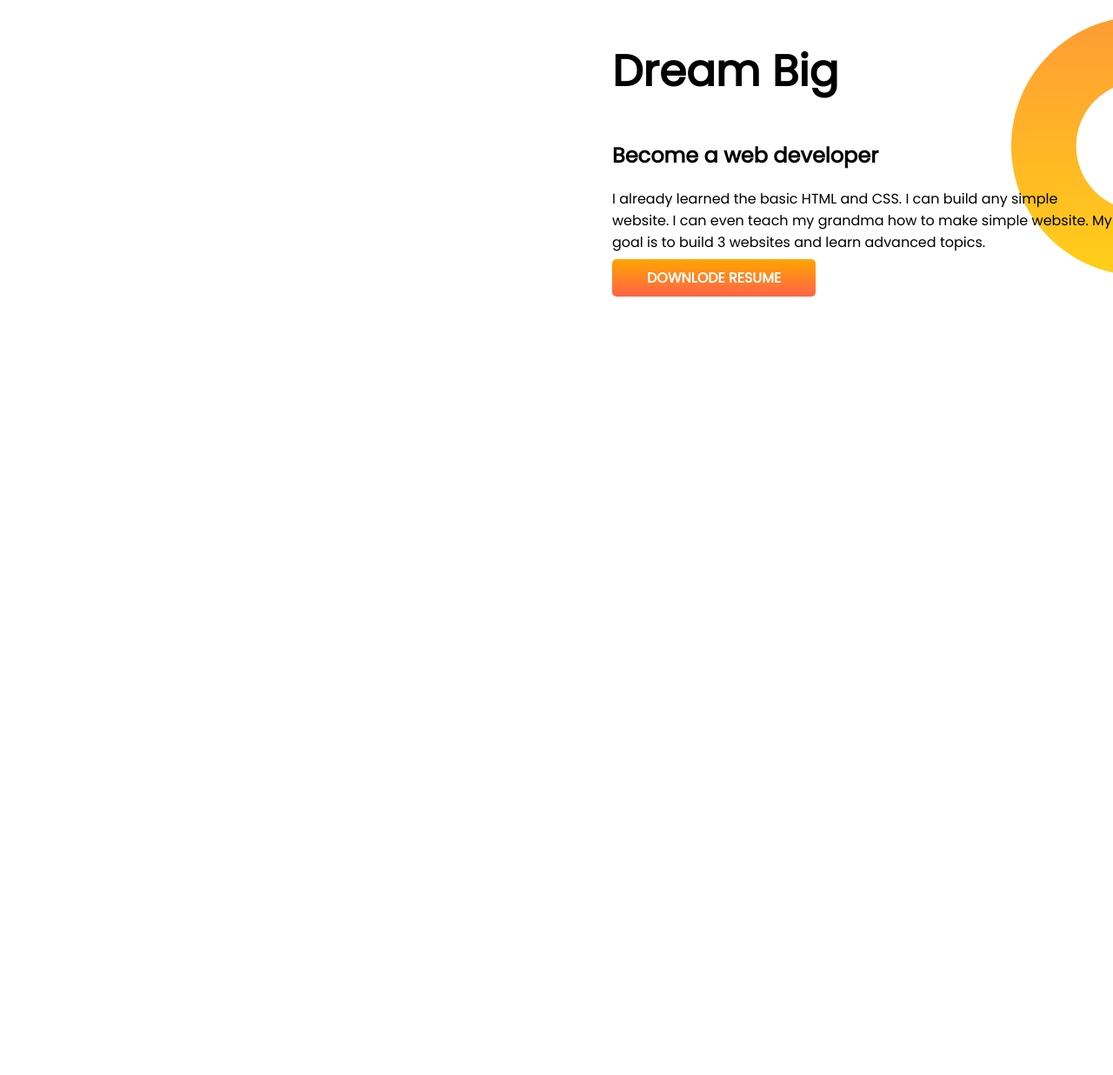
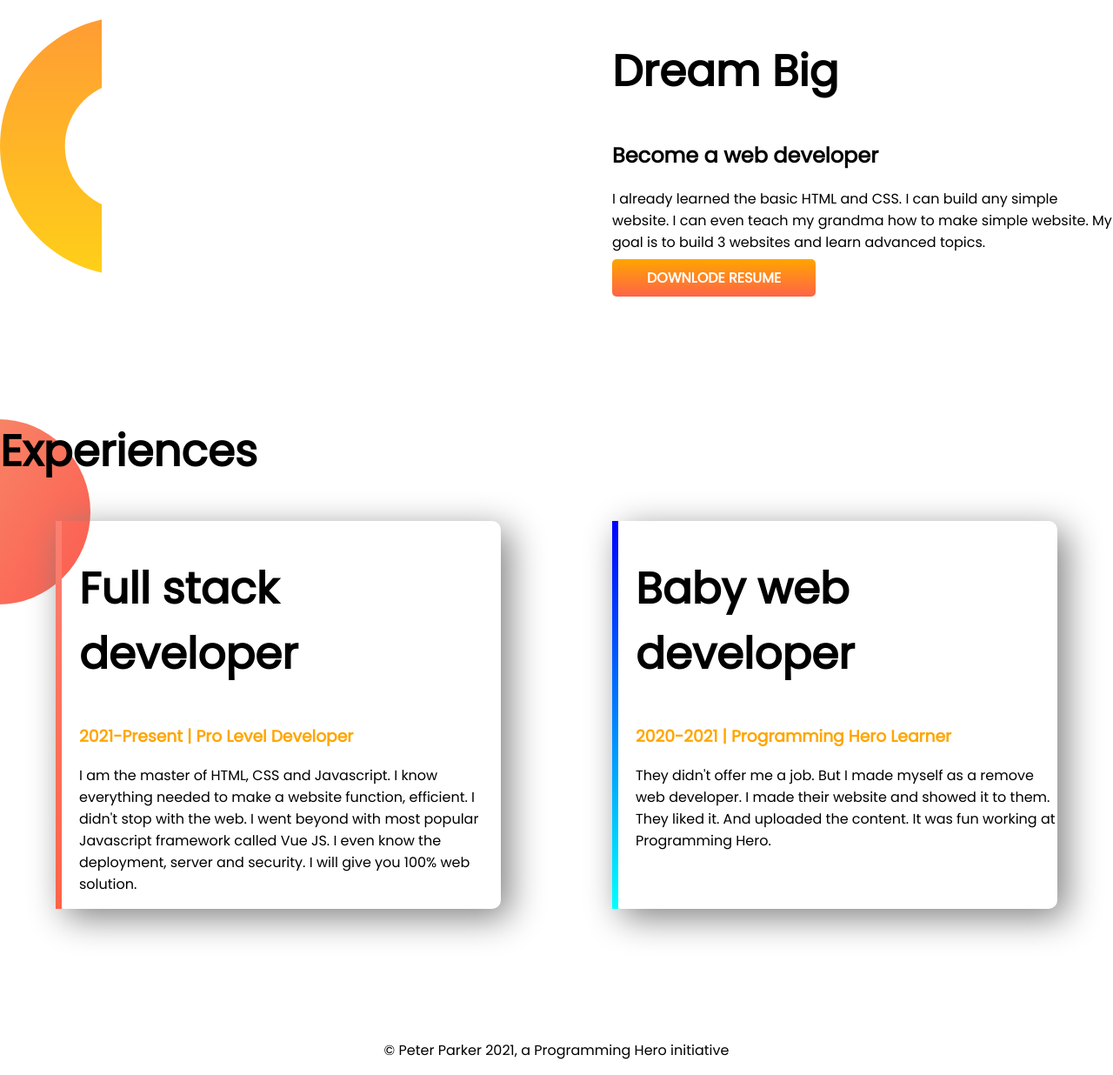
Before and after one commit to Al-amin42321/developer-portfolio, a plain HTML site: page index.html in a window 1280 px wide. Shown: the part 610-1846 px from the top of the page at 87% size. Before the commit the page ends 1092 px from the top, so only its background shows below. Drawn offline with Linux system fonts and the light colour scheme.

Commit message:
footer and experience added

```diff
--- a/index.html
+++ b/index.html
@@ -13,7 +13,7 @@
 </head>
 
 <body>
-    <section class="top-banner">
+    <section class="top-banner flexibal-container">
         <div class="half-width">
             <h1><span class="red-color">Welcome To</span> </h1>
             <h1> <span class="orange-color">Al-amin</span> world!</h1>
@@ -31,7 +31,7 @@
             <img src="images/Al-amin.bg.png" alt="">
         </div>
     </section>
-    <section class="dream-big">
+    <section class="dream-big flexibal-container">
         <div class="half-width">
             <img src="images/Al-amin.bg.png" alt="">
         </div>
@@ -44,6 +44,29 @@
         </div>
 
     </section>
+    <section class="experience-area">
+        <h1>Experiences</h1>
+        <div class="flexibal-container">
+            <div id="full-stack" class="experience-item">
+                <h1>Full stack developer</h1>
+                <h3 class="orange-color">2021-Present | Pro Level Developer</h3>
+                <p>I am the master of HTML, CSS and Javascript. I know everything needed to make a website function,
+                    efficient. I didn't stop with the web. I went beyond with most popular Javascript framework called
+                    Vue
+                    JS. I even know the deployment, server and security. I will give you 100% web solution.</p>
+            </div>
+            <div id="web-dev-expereance" class="experience-item">
+                <h1>Baby web developer</h1>
+                <h3 class="orange-color">2020-2021 | Programming Hero Learner</h3>
+                <p>They didn't offer me a job. But I made myself as a remove web developer. I made their website and
+                    showed
+                    it to them. They liked it. And uploaded the content. It was fun working at Programming Hero.</p>
+            </div>
+        </div>
+    </section>
+    <footer>
+        <p>© Peter Parker 2021, a Programming Hero initiative</p>
+    </footer>
 </body>
 
 </html>
--- a/style.css
+++ b/style.css
@@ -11,7 +11,7 @@ h1{
 .red-color{
     color: red;
 }
-section{
+.flexibal-container{
     display: flex;
     margin-bottom: 150px;
 }
@@ -38,4 +38,31 @@ section{
     background-image:url(images/dream-bg.png);
     background-repeat: no-repeat;
     background-position: right;
+    background-position: left;
 }
+.experience-area{
+    background-image:url(images/exp-bg.png);
+    background-repeat: no-repeat;
+}
+.experience-item{
+    width: 40%;
+    margin-left: 5%;
+    margin-right: 5%;
+    padding-left: 20px;
+    border-radius: 10px;
+    box-shadow:10px 10px 40px gray ;
+}
+#web-dev-expereance{
+    border-left: 7px solid;
+    border-image: linear-gradient(blue,cyan);
+    border-image-slice: 1;
+}
+#full-stack{
+    border-left: 7px solid;
+    border-image: linear-gradient(salmon,tomato);
+    border-image-slice: 1;
+
+}
+footer p{
+    text-align: center;
+}
```
Also changed, not shown: 4 other files.
